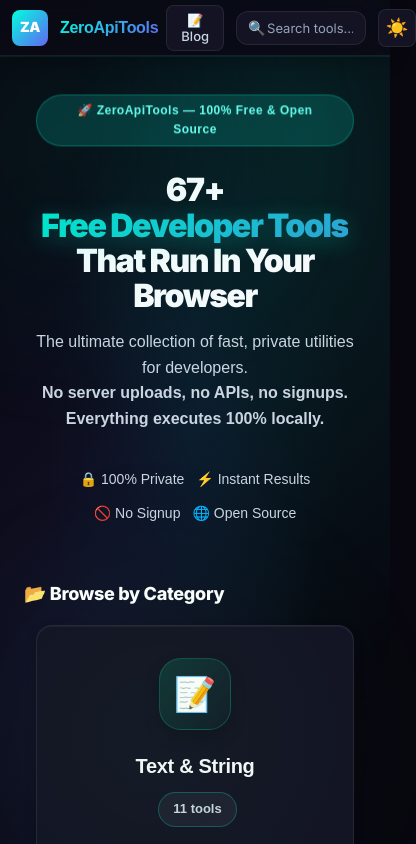
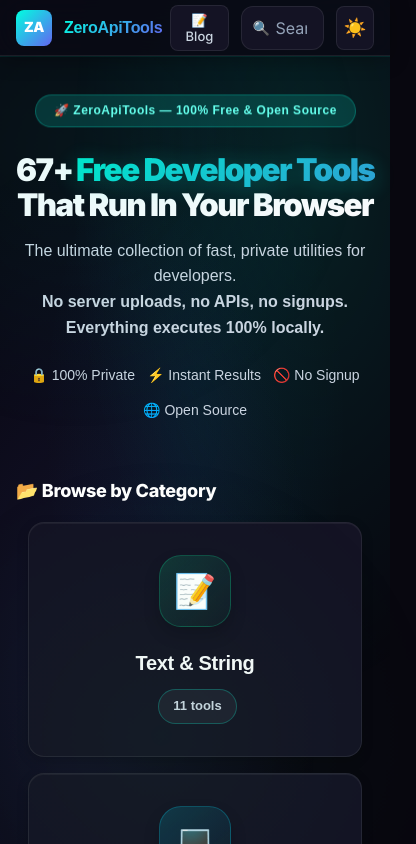
Before and after one commit to Mayank767/Mayank767, a React (Vite) app: page / in a window 390 px wide. Shown: the top 844 px of the page, 416 px wide, since content can reach past the window. Built offline with nearby package versions, Linux system fonts and the light colour scheme.

Commit message:
style: improve global mobile responsiveness and iOS zooming fixes

```diff
--- a/src/index.css
+++ b/src/index.css
@@ -3277,3 +3277,89 @@
 .cat-bg-blue { background: linear-gradient(135deg, rgba(59, 130, 246, 0.2) 0%, rgba(37, 99, 235, 0.05) 100%); border: 1px solid rgba(59,130,246,0.3); color: var(--accent-blue-light); }
 .cat-bg-rose { background: linear-gradient(135deg, rgba(244, 63, 94, 0.2) 0%, rgba(225, 29, 72, 0.05) 100%); border: 1px solid rgba(244,63,94,0.3); color: var(--accent-rose); }
 .cat-bg-amber { background: linear-gradient(135deg, rgba(245, 158, 11, 0.2) 0%, rgba(217, 119, 6, 0.05) 100%); border: 1px solid rgba(245,158,11,0.3); color: var(--accent-amber); }
+
+/* ========================================
+   GLOBAL MOBILE RESPONSIVENESS FIXES
+   ======================================== */
+
+@media (max-width: 768px) {
+  /* 1. Global Forms & Inputs iOS Zoom fix */
+  input, textarea, select {
+    font-size: 16px !important;
+  }
+  input, select, button {
+    min-height: 44px;
+  }
+
+  /* 2. Navbar Responsiveness */
+  .navbar {
+    padding: 0 16px;
+  }
+  .navbar-search input {
+    width: 100%;
+    max-width: 180px;
+    padding: 8px 16px 8px 34px;
+  }
+  .navbar-search input:focus {
+    width: 100%;
+    max-width: 220px;
+  }
+  .navbar-title {
+    font-size: 16px;
+  }
+  .navbar-subtitle {
+    display: none; /* Hide on mobile to save space */
+  }
+
+  /* 3. Hero & Landing */
+  .landing {
+    padding: 0 16px 40px;
+  }
+  .hero {
+    padding: 40px 0 24px;
+  }
+  .hero-title {
+    font-size: clamp(28px, 8vw, 40px); /* Slightly smaller on mobile */
+  }
+  .hero-subtitle {
+    margin: 0 auto 24px;
+    font-size: 16px;
+  }
+
+  /* 4. Tools Grid */
+  .tools-grid {
+    grid-template-columns: 1fr; /* Single column on mobile */
+  }
+
+  /* 5. Tool Containers */
+  .tool-container {
+    padding: 16px;
+    margin: 16px auto;
+  }
+  .tool-content {
+    padding: 16px;
+  }
+  .code-editor, textarea, input[type="text"] {
+    width: 100% !important;
+    box-sizing: border-box;
+  }
+  .split-pane {
+    flex-direction: column !important;
+  }
+  .split-pane > div {
+    width: 100% !important;
+  }
+}
+
+@media (max-width: 480px) {
+  /* Hide search text on extra small phones if needed, or shrink further */
+  .navbar-search input {
+    max-width: 140px;
+  }
+  .navbar-search input:focus {
+    max-width: 160px;
+    position: absolute;
+    right: 0;
+    z-index: 10;
+  }
+}
```
